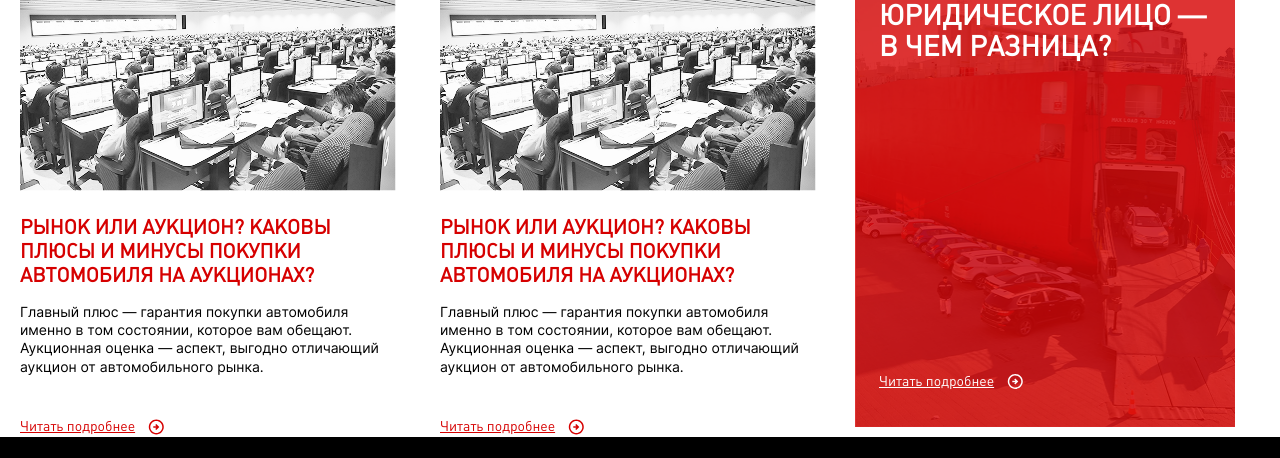
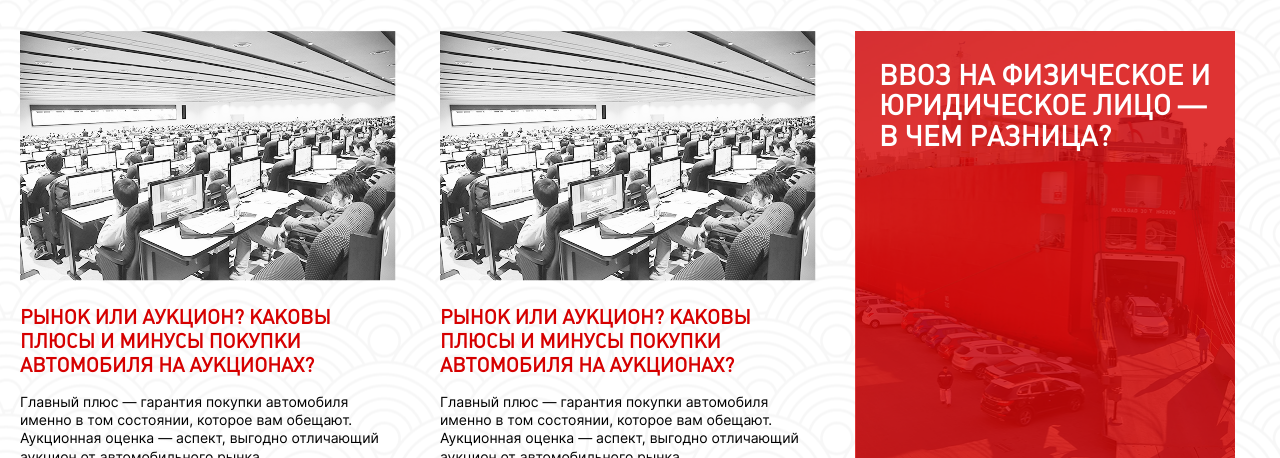
Before and after one commit to Al1moff018/Assorti-Motors, a website: page index.html in a window 1280 px wide. Shown: the part 238-696 px from the top of the page. Drawn offline with Linux system fonts and the light colour scheme.

Commit message:
info section done

```diff
--- a/index.html
+++ b/index.html
@@ -12,7 +12,7 @@
 </head>
 <body>
     <main>
-        <section>
+        <section class="info-section">
             <div class="container">
                 <h1 class="title">информационный раздел
                     <p class="sub-title"><span>новости</span><span>статьи</span><span>спецпредложения</span></p>
--- a/sass/layout/_info-section.scss
+++ b/sass/layout/_info-section.scss
@@ -79,3 +79,9 @@
     display: flex;
     gap: 39px;
 }
+.info-section{
+    background: url(../images/info-bg.png) no-repeat center center;
+    background-size: cover;
+    padding-top: 90px;
+    padding-bottom: 153px;
+}
```
Also changed, not shown: css/style.css, images/info-bg.png (added), 1 other file.
